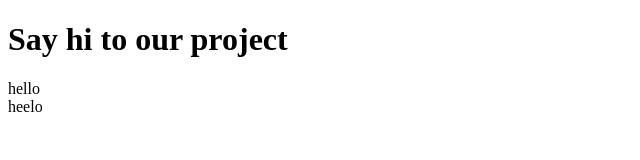
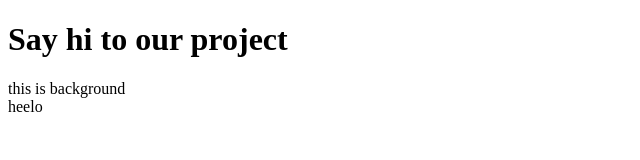
Before and after one commit to gops26/tutorial, a plain HTML site: page index.html in a window 1280 px wide. Shown: the whole page, without its empty margins (0-640 px from the left). Drawn offline with Linux system fonts and the light colour scheme.

Commit message:
new worker changed div(.container) content

```diff
--- a/index.html
+++ b/index.html
@@ -7,7 +7,8 @@
 </head>
 <body>
     <h1>Say hi to our project</h1>
-    <div class="container">hello </div>
+
+    <div class="container">this is background </div>
     <div class="container">heelo</div>
 </body>
 </html>
```
